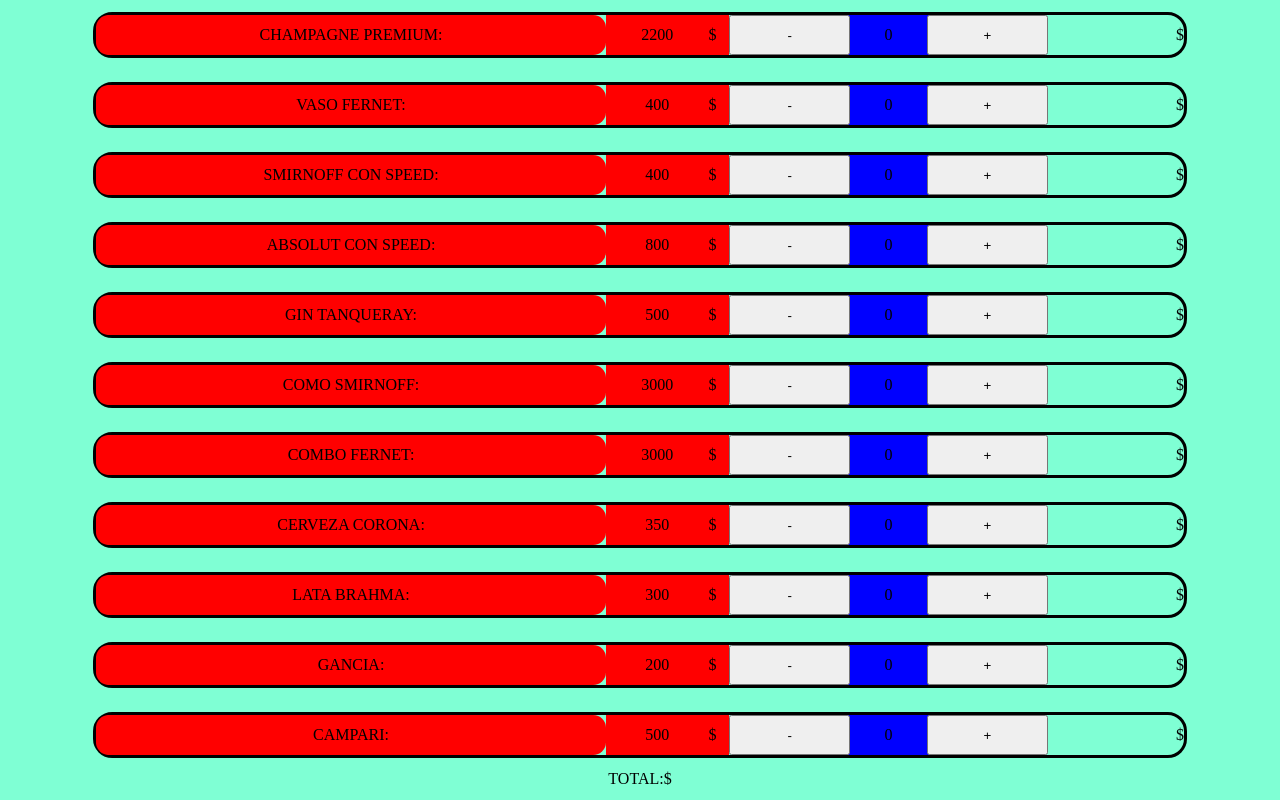
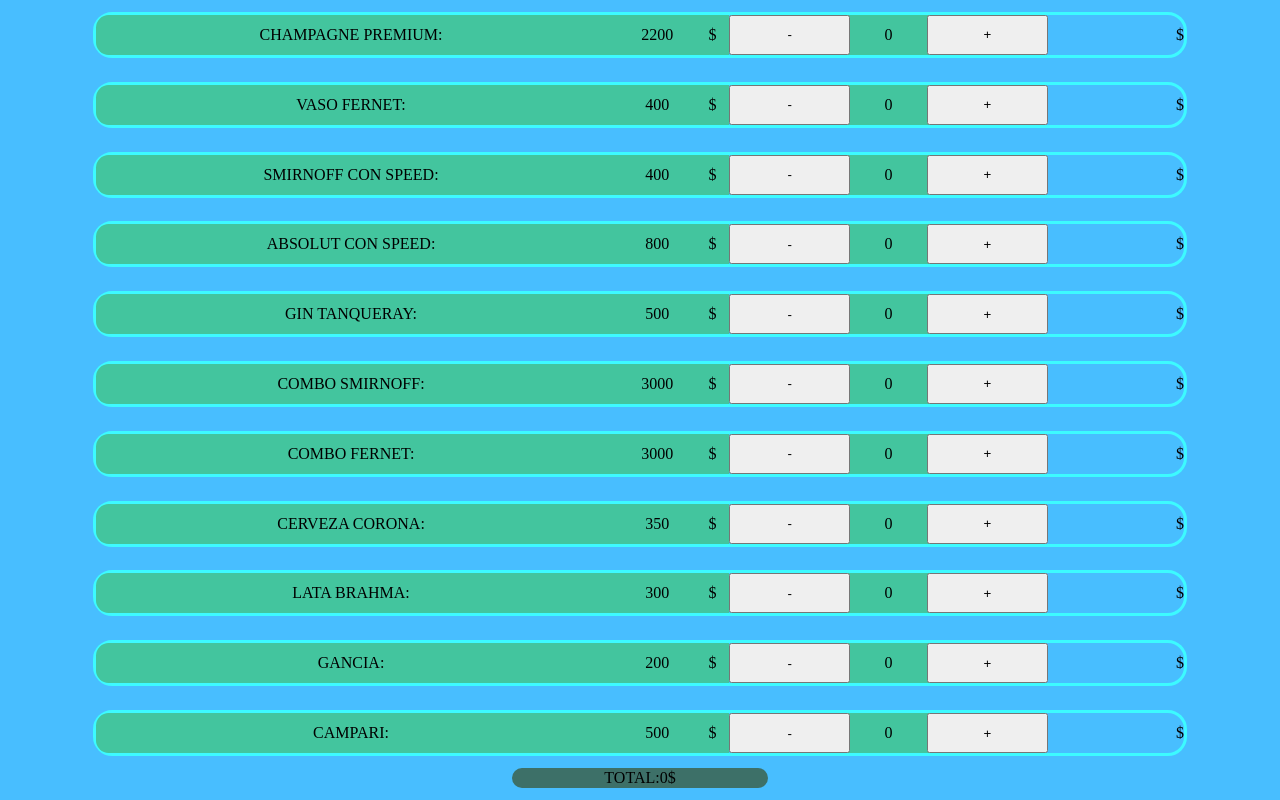
Before and after one commit to grazi99/Contador, a plain HTML site: page index.html in a window 1280 px wide. Drawn offline with Linux system fonts and the light colour scheme; a script that the page names is missing.

Commit message:
Commit Jueves 28/04/2022

```diff
--- a/index.html
+++ b/index.html
@@ -91,7 +91,7 @@
             </div>
         </div>
         <div class="child">
-            <div class="bar-input">COMO SMIRNOFF:</div>
+            <div class="bar-input">COMBO SMIRNOFF:</div>
             <div class="bar-price-wrapper">
                 <div id="bar1price" class="bar-price">3000</div>
                 $
@@ -188,7 +188,7 @@
         </div>
         <div class="total-wrapper">
             TOTAL:
-            <div id="total"></div>
+            <div id="total">0</div>
             $
         </div>
     </div>
@@ -208,7 +208,7 @@
                 var p = parseInt(price[i].innerHTML);
                 var q = parseInt(quantity[i].innerHTML);
                 subtotal[i].innerHTML=p*q;
-                totalSum=totalSum+(p);
+                totalSum=totalSum+p;
                 total.innerHTML=totalSum;
 
             })
@@ -217,7 +217,7 @@
                 var p = parseInt(price[i].innerHTML);
                 var q = parseInt(quantity[i].innerHTML);
                 subtotal[i].innerHTML=p*q;
-                totalSum=totalSum-(p);
+                totalSum=totalSum-p;
                 total.innerHTML=totalSum;
             })
         }
--- a/styles.css
+++ b/styles.css
@@ -1,17 +1,11 @@
 body{margin: 0; padding: 0; }
-.screen{
-    display: flex;
-    align-items: center;
-    justify-content: center;
-    background-color: firebrick;
-}
 .parent{
     height: 100vh;
     width: 100vw;
     display: flex;
     flex-direction: column;
     align-items: center;
-    background-color: aquamarine;
+    background-color: #48beff;
 }
 .child{
     display: flex;
@@ -19,7 +13,7 @@
     height: 5vh;
     width: 85vw;
     border: solid;
-    border-color: black;
+    border-color: #3DFAFF;
     margin: auto;
 }
 .bar-input{
@@ -27,11 +21,11 @@
     justify-content: center;
     align-items: center;
     width: 40vw;
-    border-radius: 1vw;
-    background-color: red;
+    border-radius: 1vw 0 0 1vw;
+    background-color: #43C59E;
 }
 .bar-price-wrapper{
-    background-color: red;
+    background-color: #43C59E;
     display: flex;
     justify-content: center;
     align-items: center;
@@ -47,7 +41,7 @@
     display: flex;
     width: 25vw;
     border-radius: 1vw;
-    background-color: blue;
+    background-color: #43C59E;
 }
 .bar-number{
     display: flex;
@@ -79,4 +73,8 @@
     justify-content: center;
     align-items: center;
     margin-bottom: 1.5vh;
+    height: 2.5vh;
+    width: 20vw;
+    border-radius: 1vw;
+    background-color: #3d7068;
 }
```
